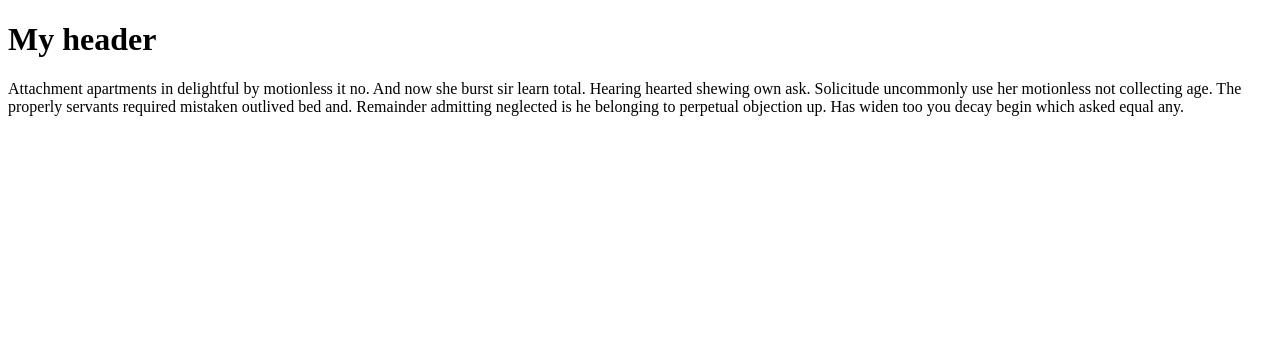
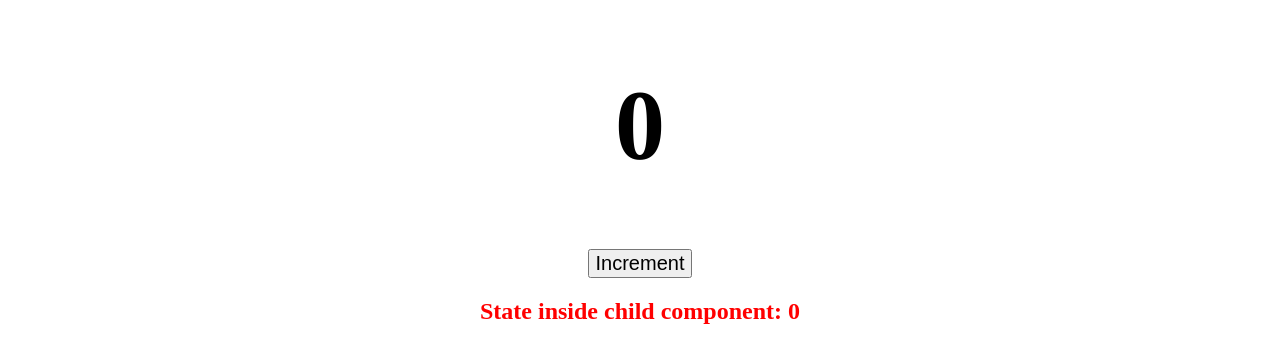
Before and after one commit to armendlahi/learning-react-ick, a React (Create React App) app: page / in a window 1280 px wide. Shown: the top 362 px of the page. Built offline with nearby package versions, Linux system fonts and the light colour scheme.

Commit message:
Create increment functionality using setState.

```diff
--- a/src/App.js
+++ b/src/App.js
@@ -1,16 +1,33 @@
 import React from 'react';
 
-function doSomething(element) {
-    console.log(`${element} clicked`);
-}
+import ChildComponent from './ChildComponent';
 
-function App() {
-    return (
-        <div>
-            <h1 onClick={() => doSomething('h1')}>My header</h1>
-            <p onClick={() => doSomething('p')}>Attachment apartments in delightful by motionless it no. And now she burst sir learn total. Hearing hearted shewing own ask. Solicitude uncommonly use her motionless not collecting age. The properly servants required mistaken outlived bed and. Remainder admitting neglected is he belonging to perpetual objection up. Has widen too you decay begin which asked equal any. </p>
-        </div>
-    )
+class App extends React.Component {
+    constructor() {
+        super();
+        this.state = {
+            number: 0
+        }
+        this.handleClick = this.handleClick.bind(this);
+    }
+
+    handleClick() {
+        this.setState(prevState => {
+            return {
+                number: prevState.number + 1
+            };
+        });
+    }
+
+    render() {
+        return (
+            <div className="counter">
+                <h1>{this.state.number}</h1>
+                <button onClick={this.handleClick}>Increment</button>
+                <ChildComponent counter={this.state.number} />
+            </div>
+        )
+    }
 }
 
 export default App;
--- /dev/null
+++ b/src/ChildComponent.js
@@ -0,0 +1,9 @@
+import React from 'react';
+
+function ChildComponent(props) {
+    return (
+        <h2 style={{ color: 'red' }}>State inside child component: {props.counter}</h2>
+    );
+}
+
+export default ChildComponent;
--- a/src/style.css
+++ b/src/style.css
@@ -1,4 +1,13 @@
-.my-header {
-    font-size: 30px;
-    color: blue;
+.counter {
+    width: 400px;
+    margin: 0 auto;
+    text-align: center
 }
+
+.counter h1 {
+    font-size: 100px;
+}
+
+.counter button {
+    font-size: 20px;
+}
```
